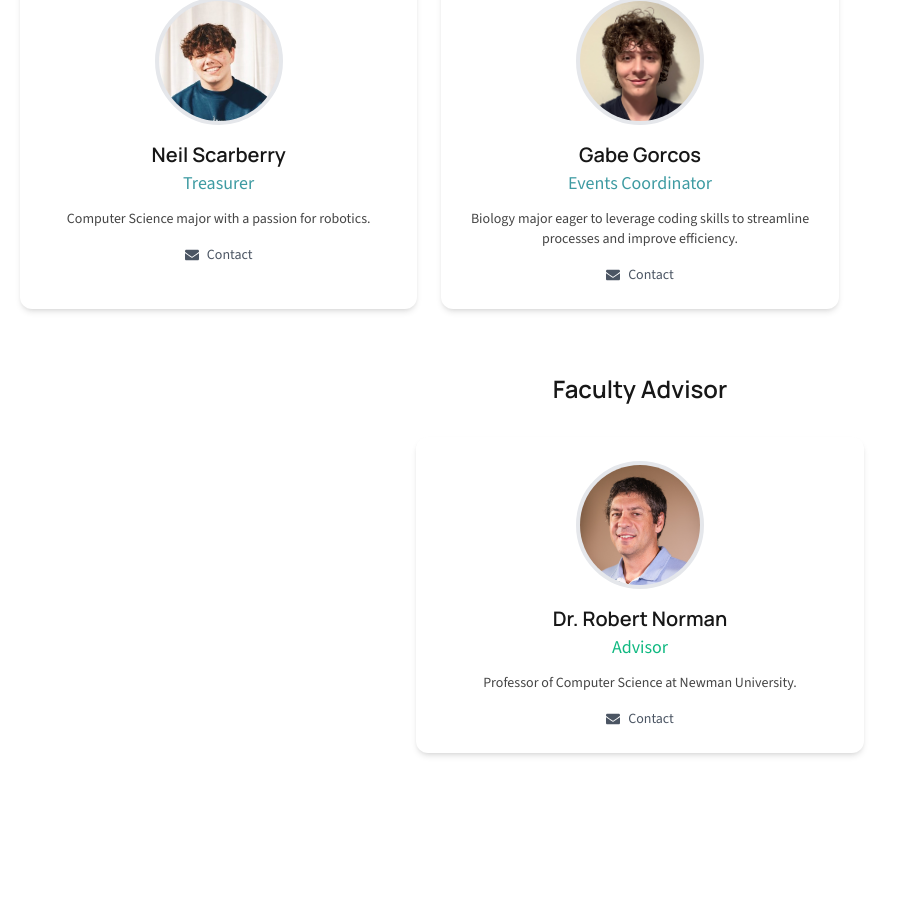
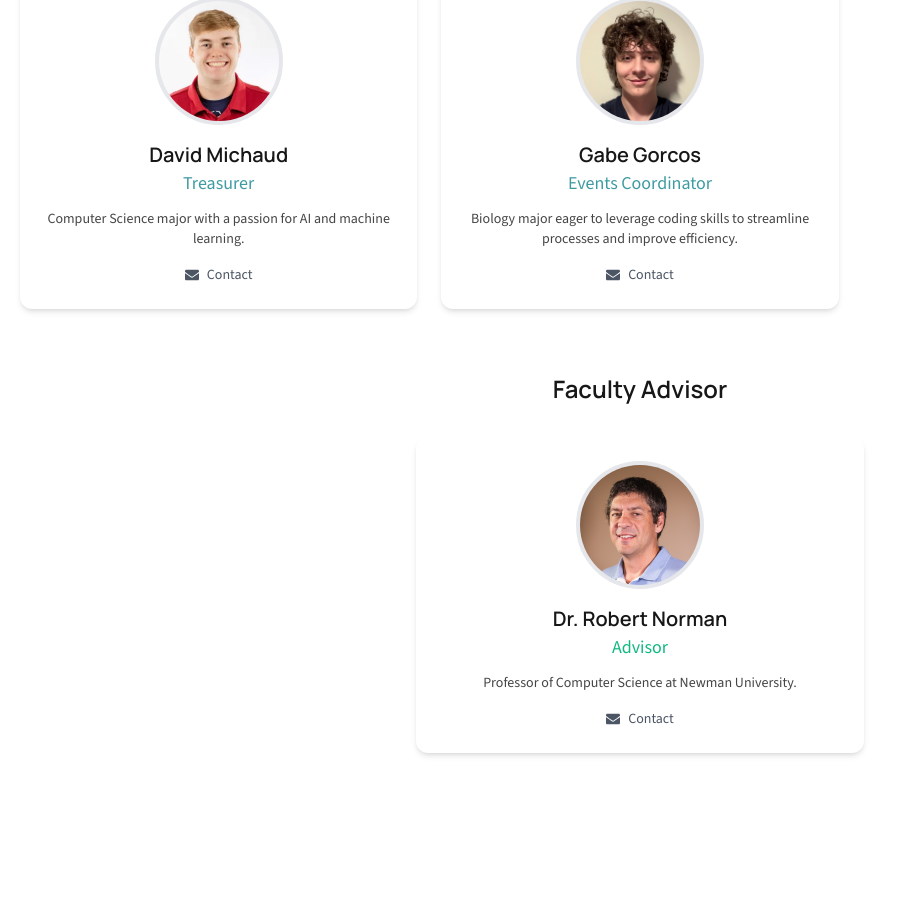
Before and after one commit to mrmorgan-i/newmancodingclub, a Next.js app: page / in a window 1280 px wide. Shown: the part 3446-4369 px from the top of the page, without its empty margins (0-905 px from the left). Built offline with nearby package versions, Linux system fonts and the light colour scheme; no server answers.

Commit message:
add dj, rmeove neil. remove main favicon

```diff
--- a/src/data/leadership.ts
+++ b/src/data/leadership.ts
@@ -23,11 +23,11 @@ export const leaders: ILeader[] = [
         contact: "sweitzer602155@newmanu.edu"
     },
     {
-        name: "Neil Scarberry",
+        name: "David Michaud",
         role: "Treasurer",
-        bio: "Computer Science major with a passion for robotics.",
+        bio: "Computer Science major with a passion for AI and machine learning.",
         avatar: "/images/leadership/treasurer.jpg",
-        contact: "nscarberry010206@gmail.com"
+        contact: "michaud671468@newmanu.edu"
     },
     {
         name: "Gabe Gorcos",
```
Also changed, not shown: public/images/leadership/treasurer.jpg, 1 other file (tests, documents, lock files or other folders).
